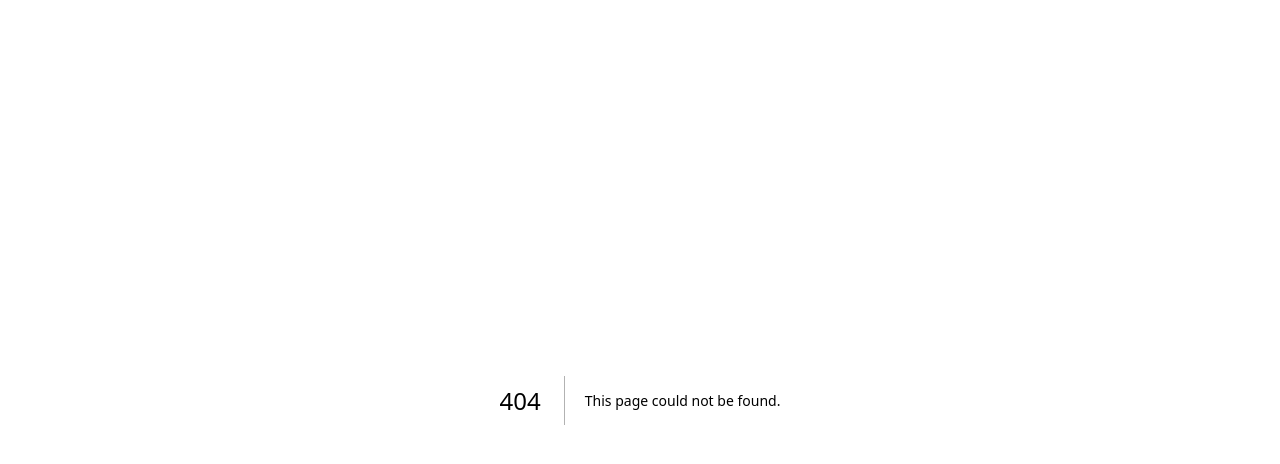
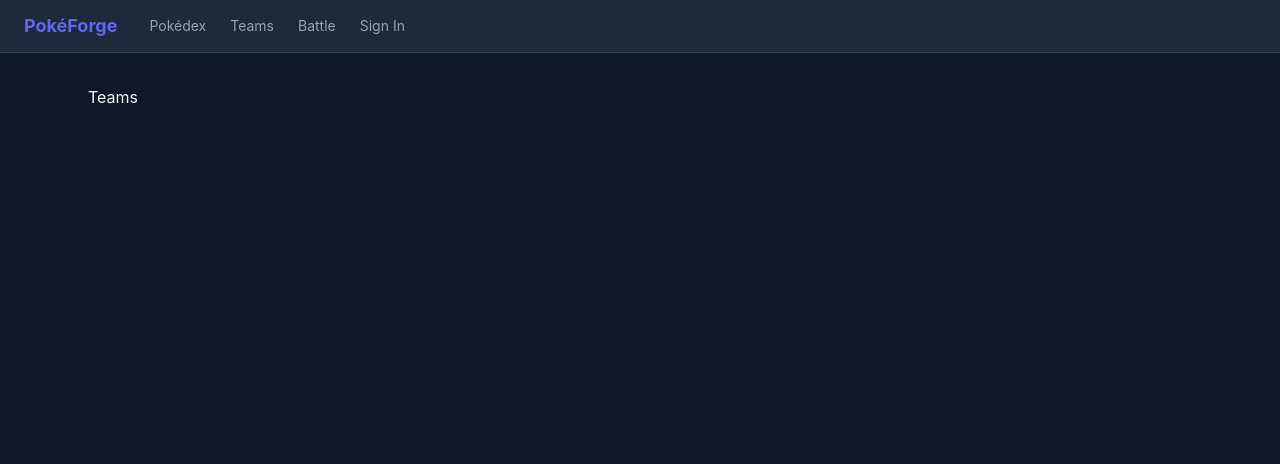
Before and after one commit to trevor-scheer/analyzer-testbed, a Next.js app in the folder apps/web/: page /teams in a window 1280 px wide. Before the commit this address had no page. Shown: the top 464 px of the page. Built offline with nearby package versions, Linux system fonts and the light colour scheme.

Commit message:
root layout, apollo provider, ui primitives

```diff
--- /dev/null
+++ b/apps/web/app/battle/new/page.tsx
@@ -0,0 +1,3 @@
+export default function NewBattlePage() {
+  return <div>New Battle</div>;
+}
--- a/apps/web/app/layout.tsx
+++ b/apps/web/app/layout.tsx
@@ -1,15 +1,46 @@
+import type { Metadata } from "next";
 import "./globals.css";
-import type { Metadata } from "next";
+import { AppApolloProvider } from "@/lib/apollo/provider";
+import Link from "next/link";
 
 export const metadata: Metadata = {
   title: "PokéForge",
-  description: "Pokémon team builder and battle simulator — GraphQL Analyzer demo app",
+  description: "GraphQL Analyzer demo app — Pokémon team builder",
 };
 
-export default function RootLayout({ children }: { children: React.ReactNode }) {
+export default function RootLayout({
+  children,
+}: {
+  children: React.ReactNode;
+}) {
   return (
     <html lang="en">
-      <body className="bg-gray-50 text-gray-900 antialiased">{children}</body>
+      <body>
+        <AppApolloProvider>
+          <header className="border-b border-[var(--border)] bg-[var(--surface)] px-6 py-3 flex items-center gap-8">
+            <span className="text-lg font-bold text-[var(--accent)]">
+              PokéForge
+            </span>
+            <nav className="flex gap-6 text-sm text-[var(--text-muted)]">
+              <Link href="/pokedex" className="hover:text-[var(--text)]">
+                Pokédex
+              </Link>
+              <Link href="/teams" className="hover:text-[var(--text)]">
+                Teams
+              </Link>
+              <Link href="/battle/new" className="hover:text-[var(--text)]">
+                Battle
+              </Link>
+              <Link href="/sign-in" className="hover:text-[var(--text)]">
+                Sign In
+              </Link>
+            </nav>
+          </header>
+          <main className="min-h-screen px-6 py-8 max-w-6xl mx-auto">
+            {children}
+          </main>
+        </AppApolloProvider>
+      </body>
     </html>
   );
 }
--- /dev/null
+++ b/apps/web/app/pokedex/page.tsx
@@ -0,0 +1,3 @@
+export default function PokedexPage() {
+  return <div>Pokédex</div>;
+}
--- /dev/null
+++ b/apps/web/app/sign-in/page.tsx
@@ -0,0 +1,3 @@
+export default function SignInPage() {
+  return <div>Sign In</div>;
+}
--- /dev/null
+++ b/apps/web/app/teams/page.tsx
@@ -0,0 +1,3 @@
+export default function TeamsPage() {
+  return <div>Teams</div>;
+}
--- /dev/null
+++ b/apps/web/components/ui/Badge.tsx
@@ -0,0 +1,16 @@
+export function Badge({
+  label,
+  color,
+}: {
+  label: string;
+  color?: string;
+}) {
+  return (
+    <span
+      className="rounded-full px-2 py-0.5 text-xs font-semibold uppercase tracking-wide text-white"
+      style={{ backgroundColor: color ?? "var(--accent)" }}
+    >
+      {label}
+    </span>
+  );
+}
--- /dev/null
+++ b/apps/web/components/ui/Button.tsx
@@ -0,0 +1,37 @@
+import { ButtonHTMLAttributes } from "react";
+
+type Variant = "primary" | "secondary" | "danger" | "ghost";
+
+interface ButtonProps extends ButtonHTMLAttributes<HTMLButtonElement> {
+  variant?: Variant;
+  loading?: boolean;
+}
+
+const variantClasses: Record<Variant, string> = {
+  primary:
+    "bg-[var(--accent)] text-white hover:bg-[var(--accent-hover)] disabled:opacity-50",
+  secondary:
+    "bg-[var(--surface-2)] text-[var(--text)] hover:bg-[var(--border)] disabled:opacity-50",
+  danger: "bg-red-600 text-white hover:bg-red-500 disabled:opacity-50",
+  ghost:
+    "bg-transparent text-[var(--text-muted)] hover:text-[var(--text)] disabled:opacity-50",
+};
+
+export function Button({
+  variant = "primary",
+  loading,
+  children,
+  className = "",
+  disabled,
+  ...props
+}: ButtonProps) {
+  return (
+    <button
+      {...props}
+      disabled={disabled || loading}
+      className={`rounded-md px-4 py-2 text-sm font-medium transition-colors cursor-pointer ${variantClasses[variant]} ${className}`}
+    >
+      {loading ? <span className="opacity-70">Loading…</span> : children}
+    </button>
+  );
+}
--- /dev/null
+++ b/apps/web/components/ui/Card.tsx
@@ -0,0 +1,15 @@
+export function Card({
+  children,
+  className = "",
+}: {
+  children: React.ReactNode;
+  className?: string;
+}) {
+  return (
+    <div
+      className={`rounded-lg border border-[var(--border)] bg-[var(--surface)] p-4 ${className}`}
+    >
+      {children}
+    </div>
+  );
+}
--- /dev/null
+++ b/apps/web/components/ui/Spinner.tsx
@@ -0,0 +1,27 @@
+export function Spinner({ size = 24 }: { size?: number }) {
+  return (
+    <svg
+      width={size}
+      height={size}
+      viewBox="0 0 24 24"
+      fill="none"
+      className="animate-spin"
+      aria-label="Loading"
+    >
+      <circle
+        cx="12"
+        cy="12"
+        r="10"
+        stroke="currentColor"
+        strokeWidth="3"
+        strokeOpacity="0.25"
+      />
+      <path
+        d="M12 2a10 10 0 0 1 10 10"
+        stroke="currentColor"
+        strokeWidth="3"
+        strokeLinecap="round"
+      />
+    </svg>
+  );
+}
```
